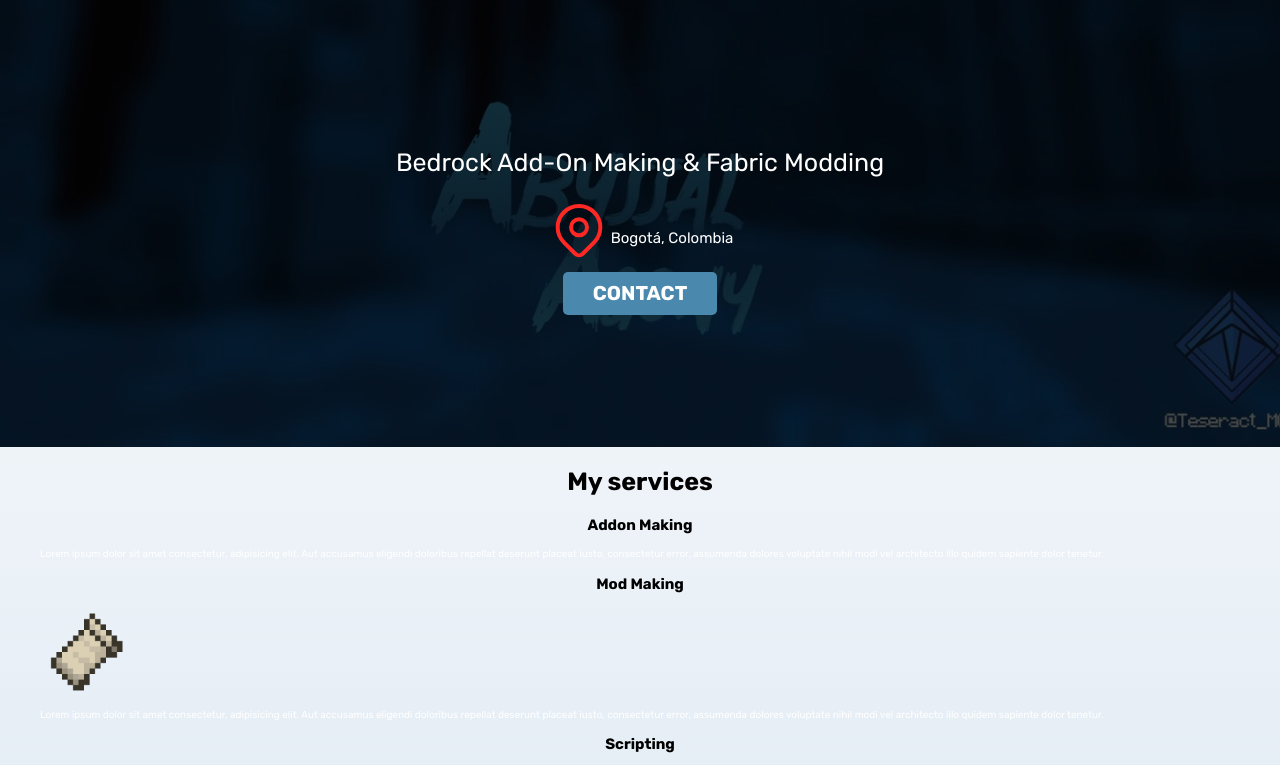
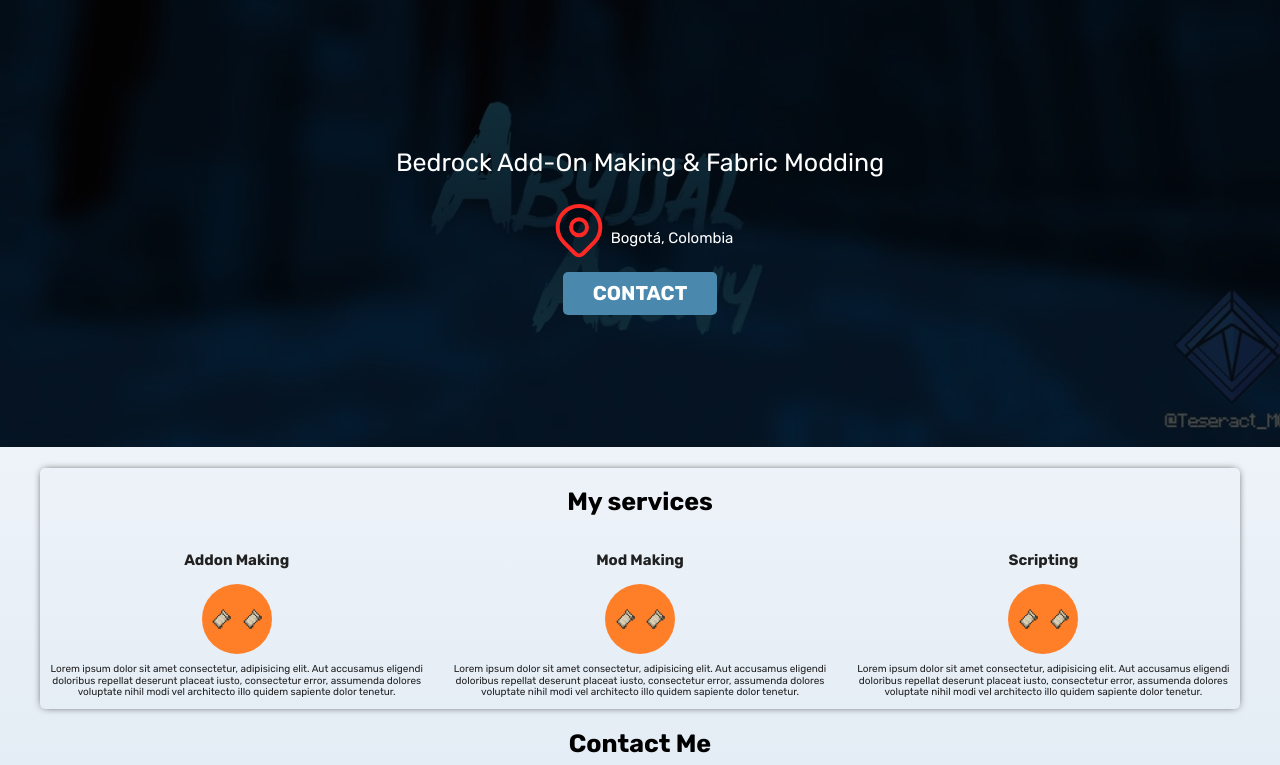
Before and after one commit to NxmbersCib/nxmberscib.github.io, a plain HTML site: page index.html in a window 1280 px wide. Shown: the part 117-882 px from the top of the page. Drawn offline with Linux system fonts and the light colour scheme.

Commit message:
wip, chore: services section

```diff
--- a/css/styles.css
+++ b/css/styles.css
@@ -53,6 +53,13 @@ body {
     .button {
         width: auto;
     }
+}
+
+.shadow {
+    -webkit-box-shadow: 0px 0px 9px -3px rgba(0, 0, 0, 1);
+    -moz-box-shadow: 0px 0px 9px -3px rgba(0, 0, 0, 1);
+    box-shadow: 0px 0px 9px -3px rgba(0, 0, 0, 1);
+    border-radius: .5rem;
 }
 
 /* Typography */
@@ -115,6 +122,7 @@ h3 {
     background-position: center center;
     height: 450px;
     position: relative;
+    margin-bottom: 2rem;
 }
 
 .hero-content {
@@ -147,3 +155,41 @@ p {
 .hero-content .location p {
     font-size: 1.5rem;
 }
+
+@media (min-width: 768px) {
+    .services {
+        display: grid;
+        grid-template-columns: repeat(3, 1fr);
+        column-gap: 1rem;
+    }
+}
+
+.services-title {
+    padding-top: 2rem;
+}
+
+.service {
+    display: flex;
+    flex-direction: column;
+    align-items: center;
+}
+
+.service .service-icon {
+    height: 7rem;
+    width: 7rem;
+    border-radius: 50%;
+    background-color: var(--primary);
+    display: flex;
+    justify-content: space-evenly;
+    align-items: center;
+}
+
+.service p {
+    color: var(--black);
+    text-align: center;
+}
+
+.service h3 {
+    color: var(--black);
+    text-align: center;
+}
--- a/index.html
+++ b/index.html
@@ -51,15 +51,21 @@
             </div>
 
             <a href="#" class="button">Contact</a>
-        </div>  <!-- .hero-content end -->
+        </div> <!-- .hero-content end -->
 
     </section>
 
-    <main class="container">
-        <h2>My services</h2>
+    <main class="container shadow">
+        <h2 class="services-title">My services</h2>
 
-        <section>
+        <div class="services">
+
+            <section class="service">
                 <h3>Addon Making</h3>
+                <div class="service-icon">
+                    <img src="./assets/fabricmc.png" width="22" height="22" alt="">
+                    <img src="./assets/fabricmc.png" width="22" height="22" alt="">
+                </div>
                 <p>Lorem ipsum dolor sit amet consectetur, adipisicing elit. Aut accusamus eligendi doloribus repellat
                     deserunt
                     placeat iusto, consectetur error, assumenda dolores voluptate nihil modi vel architecto illo quidem
@@ -67,9 +73,12 @@
                     dolor tenetur.</p>
             </section>
 
-        <section>
+            <section class="service">
                 <h3>Mod Making</h3>
-            <img src="./assets/fabricmc.png" width="88" height="88" alt="">
+                <div class="service-icon">
+                    <img src="./assets/fabricmc.png" width="22" height="22" alt="">
+                    <img src="./assets/fabricmc.png" width="22" height="22" alt="">
+                </div>
                 <p>Lorem ipsum dolor sit amet consectetur, adipisicing elit. Aut accusamus eligendi doloribus repellat
                     deserunt
                     placeat iusto, consectetur error, assumenda dolores voluptate nihil modi vel architecto illo quidem
@@ -77,15 +86,19 @@
                     dolor tenetur.</p>
             </section>
 
-        <section>
+            <section class="service">
                 <h3>Scripting</h3>
+                <div class="service-icon">
+                    <img src="./assets/fabricmc.png" width="22" height="22" alt="">
+                    <img src="./assets/fabricmc.png" width="22" height="22" alt="">
+                </div>
                 <p>Lorem ipsum dolor sit amet consectetur, adipisicing elit. Aut accusamus eligendi doloribus repellat
                     deserunt
                     placeat iusto, consectetur error, assumenda dolores voluptate nihil modi vel architecto illo quidem
                     sapiente
                     dolor tenetur.</p>
             </section>
-
+        </div> <!-- .services end -->
     </main>
 
     <section>
```
Lines whose indentation alone changed are shown as unchanged.
